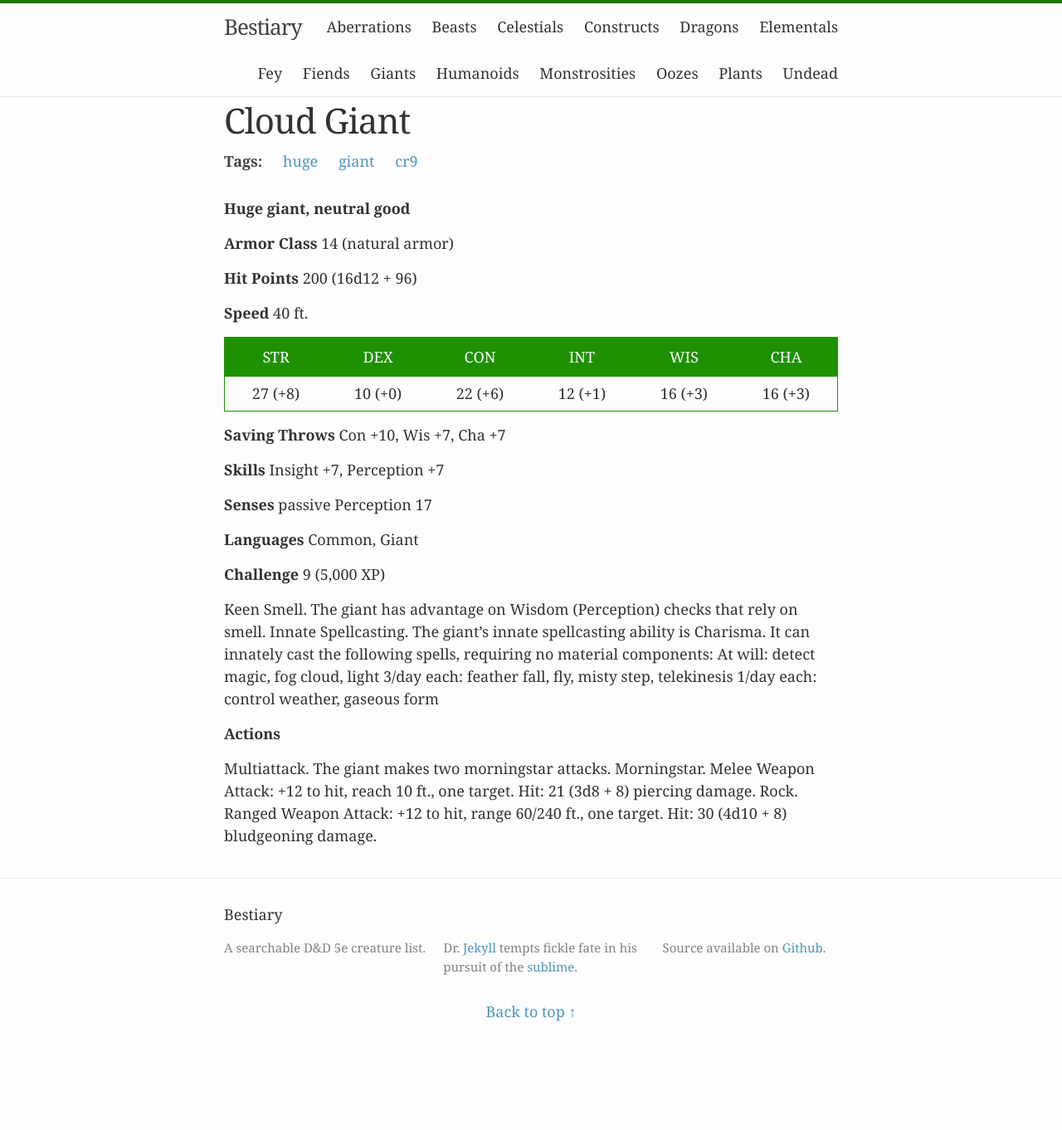
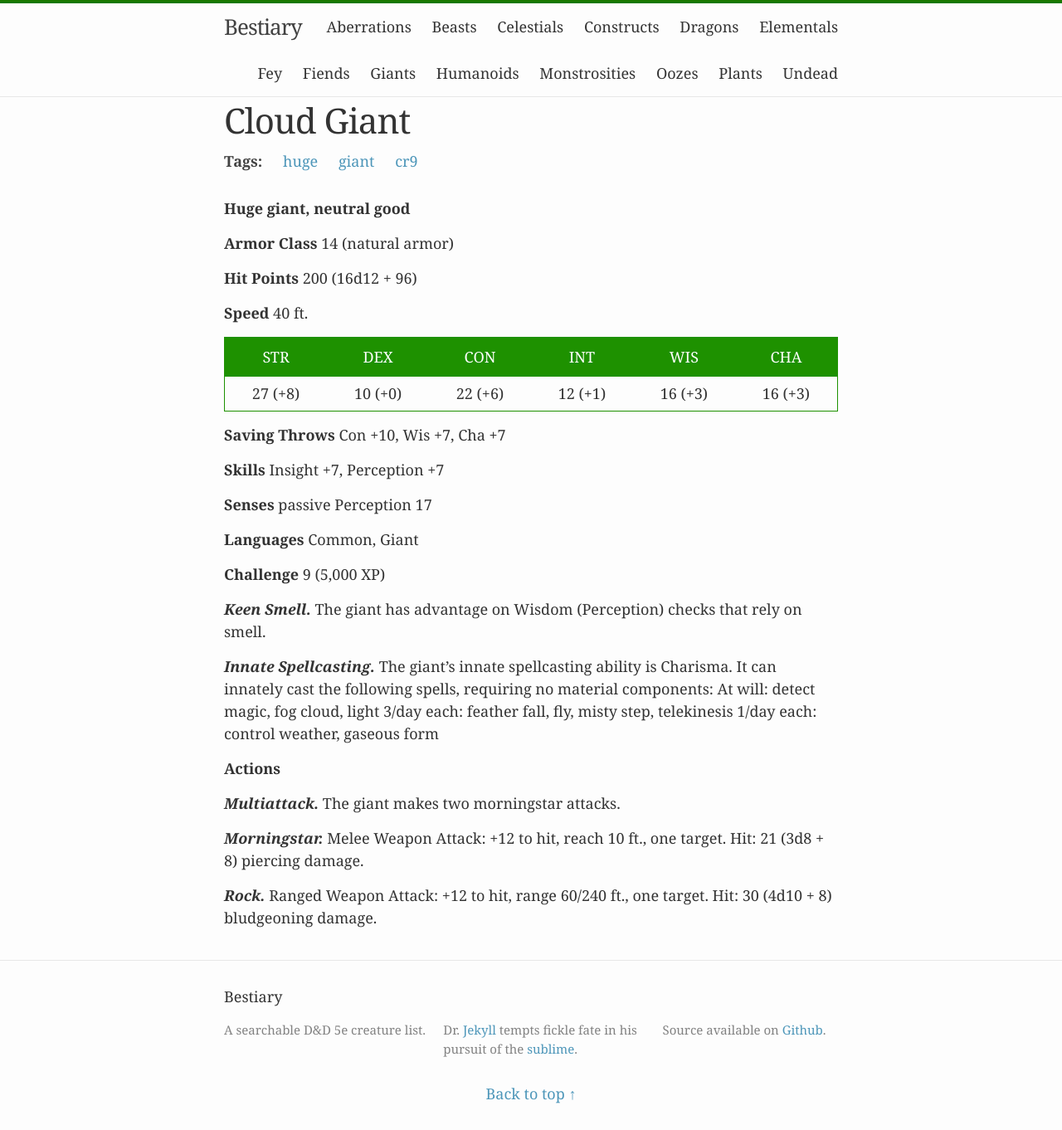
Before and after one commit to beaurancourt/bestiary, a Jekyll site: the page built from _posts/2016-02-29-cloud-giant.markdown, in a window 1280 px wide. Shown: the whole page at 83% size. Built offline with Jekyll 4.4.1, drawn with Linux system fonts in a browser that asks for light colours; before the commit the page ends 1263 px from its top, so only the background shows below that.

```diff
--- a/_posts/2016-02-29-cloud-giant.markdown
+++ b/_posts/2016-02-29-cloud-giant.markdown
@@ -27,8 +27,14 @@ tags: [huge, giant, cr9]
 
 **Challenge** 9 (5,000 XP)
 
- Keen Smell. The giant has advantage on Wisdom (Perception) checks that rely on smell. Innate Spellcasting. The giant’s innate spellcasting ability is Charisma. It can innately cast the following spells, requiring no material components: At will: detect magic, fog cloud, light 3/day each: feather fall, fly, misty step, telekinesis 1/day each: control weather, gaseous form
+***Keen Smell.*** The giant has advantage on Wisdom (Perception) checks that rely on smell.
+
+***Innate Spellcasting.*** The giant’s innate spellcasting ability is Charisma. It can innately cast the following spells, requiring no material components: At will: detect magic, fog cloud, light 3/day each: feather fall, fly, misty step, telekinesis 1/day each: control weather, gaseous form
 
 **Actions**
 
-Multiattack. The giant makes two morningstar attacks. Morningstar. Melee Weapon Attack: +12 to hit, reach 10 ft., one target. Hit: 21 (3d8 + 8) piercing damage. Rock. Ranged Weapon Attack: +12 to hit, range 60/240 ft., one target. Hit: 30 (4d10 + 8) bludgeoning damage.
+***Multiattack.*** The giant makes two morningstar attacks.
+
+***Morningstar.*** Melee Weapon Attack: +12 to hit, reach 10 ft., one target. Hit: 21 (3d8 + 8) piercing damage.
+
+***Rock.*** Ranged Weapon Attack: +12 to hit, range 60/240 ft., one target. Hit: 30 (4d10 + 8) bludgeoning damage.
```
